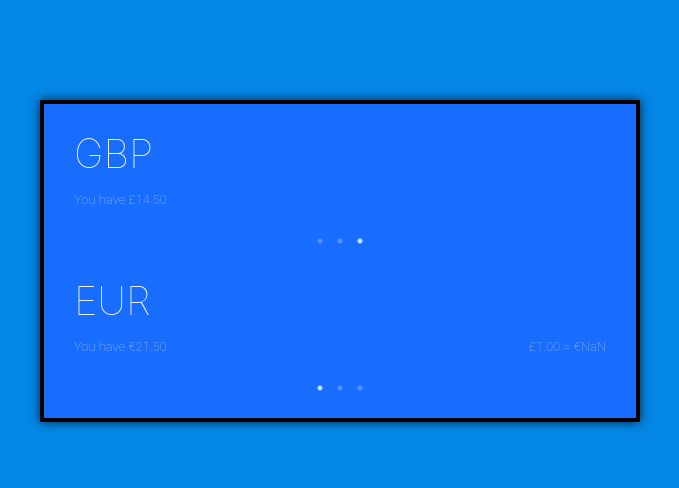
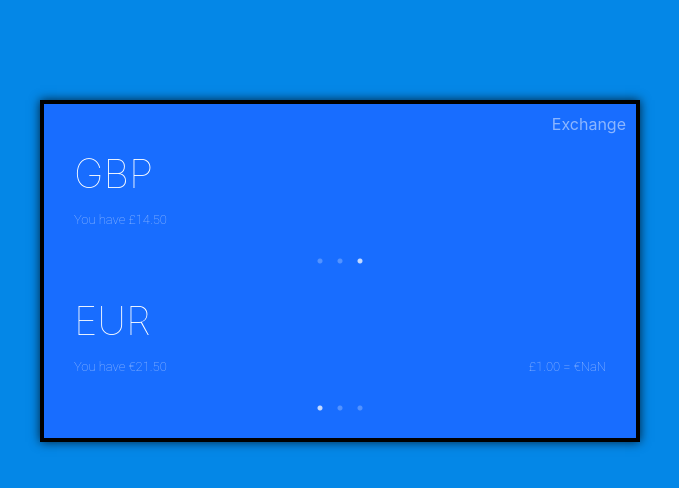
Before and after one commit to Dzheky/exchange, a React app: page / in a window 1280 px wide. Shown: the whole page, without its empty margins (300-979 px from the left). Built offline with nearby package versions, Linux system fonts and the light colour scheme; no server answers.

Commit message:
working exchange functionality

```diff
--- a/src/actions/accountActions.js
+++ b/src/actions/accountActions.js
@@ -1,5 +1,5 @@
 import { createAction } from 'redux-actions'
-import { fetchAccount } from '../api/account'
+import { exchangeMoney, fetchAccount } from '../api/account'
 
 export const setAccountAction = createAction('SET_ACCOUNT')
 
@@ -8,3 +8,11 @@ export const fetchAccountAction = () => async (dispatch) => {
 
     dispatch(setAccountAction(result))
 }
+
+export const exchangeMoneyAction = (fromValue, fromCurrency, toCurrency) => async (dispatch) => {
+    const result = await dispatch(exchangeMoney(fromValue, fromCurrency, toCurrency))
+
+    if (result) {
+        dispatch(setAccountAction(result))
+    }
+}
--- a/src/api/account.js
+++ b/src/api/account.js
@@ -1,4 +1,6 @@
 import { selectAccount } from '../selectors/account'
+import { selectExchangeRates } from '../selectors/exchanges'
+import { calculateExchangeRate } from '../components/App/appModel'
 
 export const fetchAccount = () => (dispatch, getState) => {
     return new Promise((resolve) => {
@@ -7,3 +9,23 @@ export const fetchAccount = () => (dispatch, getState) => {
         }, 100)
     })
 }
+
+export const exchangeMoney = (fromValue, fromCurrency, toCurrency) => (dispatch, getState) => {
+    return new Promise((resolve) => {
+        setTimeout(() => {
+            const account = selectAccount(getState())
+            const rates = selectExchangeRates(getState())
+            const toValue = (fromValue * calculateExchangeRate(fromCurrency, toCurrency, rates)).toFixed(2)
+
+            if (account[fromCurrency] < fromValue) {
+                resolve(null)
+            }
+
+            resolve({
+                ...account,
+                [fromCurrency]: account[fromCurrency] - fromValue,
+                [toCurrency]: account[toCurrency] + parseFloat(toValue),
+            })
+        }, 100)
+    })
+}
--- a/src/components/App/App.js
+++ b/src/components/App/App.js
@@ -6,7 +6,7 @@ import PropTypes from 'prop-types'
 import { selectExchangeRates } from '../../selectors/exchanges'
 import CurrencyPicker from '../CurrencyPicker/CurrencyPicker'
 import { EXCHANGES, SIGNS } from '../../constants/exchanges'
-import { fetchAccountAction } from '../../actions/accountActions'
+import { exchangeMoneyAction, fetchAccountAction } from '../../actions/accountActions'
 import { selectAccount } from '../../selectors/account'
 import { calculateExchangeRate } from './appModel'
 import { FormattedNumber } from 'react-intl'
@@ -36,6 +36,18 @@ class App extends Component {
         this.setState({
             toValue: value,
             fromValue: (value * calculateExchangeRate(toCurrency, fromCurrency, rates)).toFixed(2).toString(),
+        })
+    }
+
+    handleExchangeClick = () => {
+        const { exchangeMoney } = this.props
+        const { fromValue, fromCurrency, toCurrency } = this.state
+
+        exchangeMoney(fromValue, fromCurrency, toCurrency)
+
+        this.setState({
+            fromValue: '',
+            toValue: '',
         })
     }
 
@@ -94,8 +106,18 @@ class App extends Component {
             toCurrency,
         } = this.state
 
+
         return (
             <div className={styles.container}>
+                <div className={styles.exchangeButtonContainer}>
+                    <button
+                        className={styles.exchangeButton}
+                        onClick={this.handleExchangeClick}
+                        disabled={!fromValue || account[fromCurrency] < fromValue}
+                    >
+                        Exchange
+                    </button>
+                </div>
                 <CurrencyPicker
                     initialCurrency={EXCHANGES.GBP}
                     currencyValue={fromValue}
@@ -106,11 +128,11 @@ class App extends Component {
                 />
                 <CurrencyPicker
                     initialCurrency={EXCHANGES.EUR}
+                    currencyValue={toValue}
+                    sign={SIGNS.PLUS}
                     ignoreCurrency={fromCurrency}
-                    sign={SIGNS.PLUS}
                     currencyAmount={account[toCurrency]}
                     label={this.renderExchangeLabel()}
-                    currencyValue={toValue}
                     onValueChange={this.handleToValueChange}
                     onCurrencyChange={this.handleToCurrencyChange}
                 />
@@ -122,6 +144,7 @@ class App extends Component {
 App.propTypes = {
     fetchExchanges: PropTypes.func,
     fetchAccount: PropTypes.func,
+    exchangeMoney: PropTypes.func,
     rates: PropTypes.object,
     account: PropTypes.object,
 }
@@ -133,7 +156,8 @@ const mapStateToProps = state => ({
 
 const mapDispatchToProps = dispatch => ({
     fetchExchanges: () => dispatch(fetchExchangesAction()),
-    fetchAccount: () => dispatch(fetchAccountAction())
+    fetchAccount: () => dispatch(fetchAccountAction()),
+    exchangeMoney: (fromValue, fromCurrency, toCurrency) => dispatch(exchangeMoneyAction(fromValue, fromCurrency, toCurrency)),
 })
 
 
--- a/src/components/App/app.module.css
+++ b/src/components/App/app.module.css
@@ -9,3 +9,20 @@
     color: white;
     box-shadow: 0 0 10px 0 rgba(0, 0, 0, 0.75);
 }
+
+.exchangeButtonContainer {
+    display: flex;
+    justify-content: flex-end;
+}
+
+.exchangeButton {
+    cursor: pointer;
+}
+
+.exchangeButton:hover {
+    opacity: 0.8;
+}
+
+.exchangeButton:disabled {
+    opacity: 0.5;
+}
--- a/src/components/CurrencyPicker/CurrencyPicker.js
+++ b/src/components/CurrencyPicker/CurrencyPicker.js
@@ -94,9 +94,10 @@ class CurrencyPicker extends Component {
         )
     }
 
-    renderPickerPage = (currency) => {
+    renderPickerPage = (currency, index) => {
         const { currencyInputValue } = this.state
         const { currencyValue, sign, label } = this.props
+        const tabIndex = this.carouselIndex === index ? null : -1;
 
         return (
             <div
@@ -109,6 +110,7 @@ class CurrencyPicker extends Component {
                     </div>
                     <input
                         className={styles.currencyInput}
+                        tabIndex={tabIndex}
                         value={formatCurrencyValue(currencyValue, sign) || currencyInputValue}
                         onChange={this.handleInputChange}
                     />
--- a/src/index.css
+++ b/src/index.css
@@ -1,5 +1,4 @@
 /* RESET CSS */
-
 html, body, div, span, applet, object, iframe,
 h1, h2, h3, h4, h5, h6, p, blockquote, pre,
 a, abbr, acronym, address, big, cite, code,
@@ -53,6 +52,30 @@ table {
     border-spacing: 0;
 }
 
+button {
+    border: none;
+    margin: 0;
+    padding: 0;
+    width: auto;
+    overflow: visible;
+
+    background: transparent;
+
+    color: inherit;
+    text-align: inherit;
+    outline: none;
+    font: inherit;
+    line-height: normal;
+    -webkit-font-smoothing: inherit;
+    -moz-osx-font-smoothing: inherit;
+    -webkit-appearance: none;
+}
+
+button::-moz-focus-inner {
+    border: 0;
+    padding: 0;
+}
+
 /* GLOBAL CSS */
 
 html {
```
